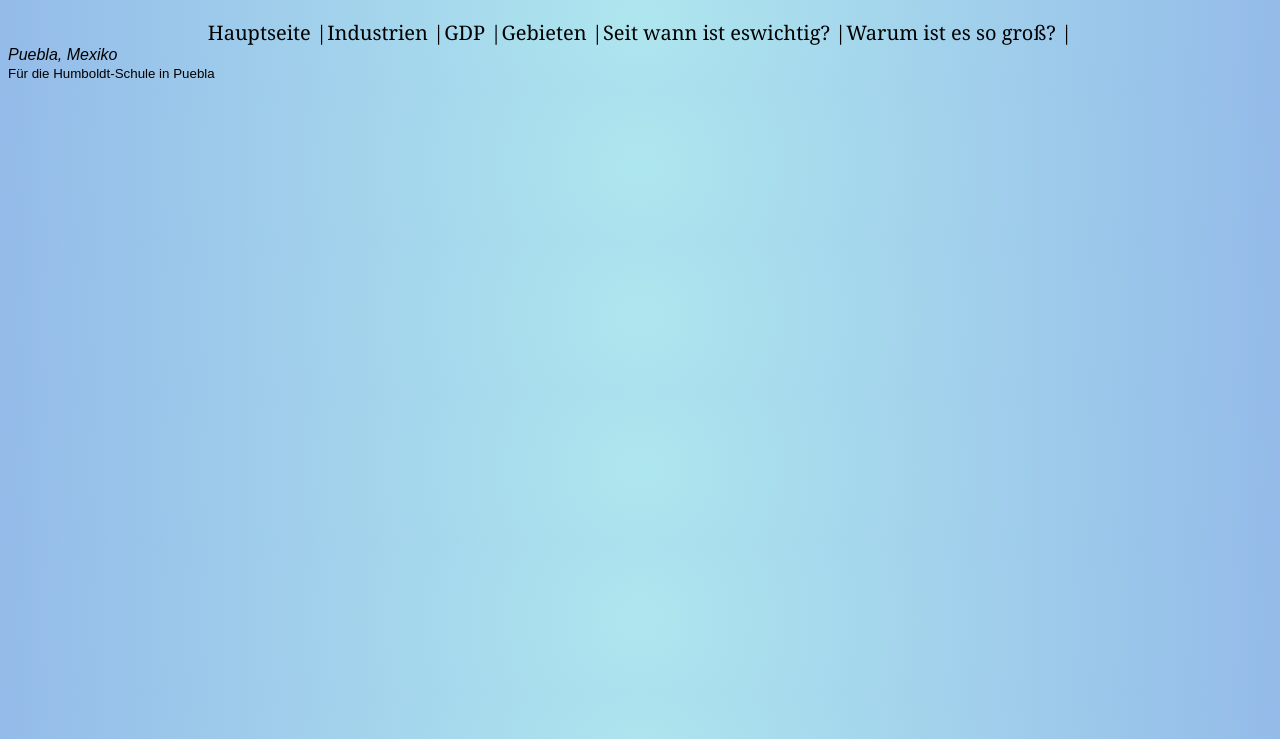
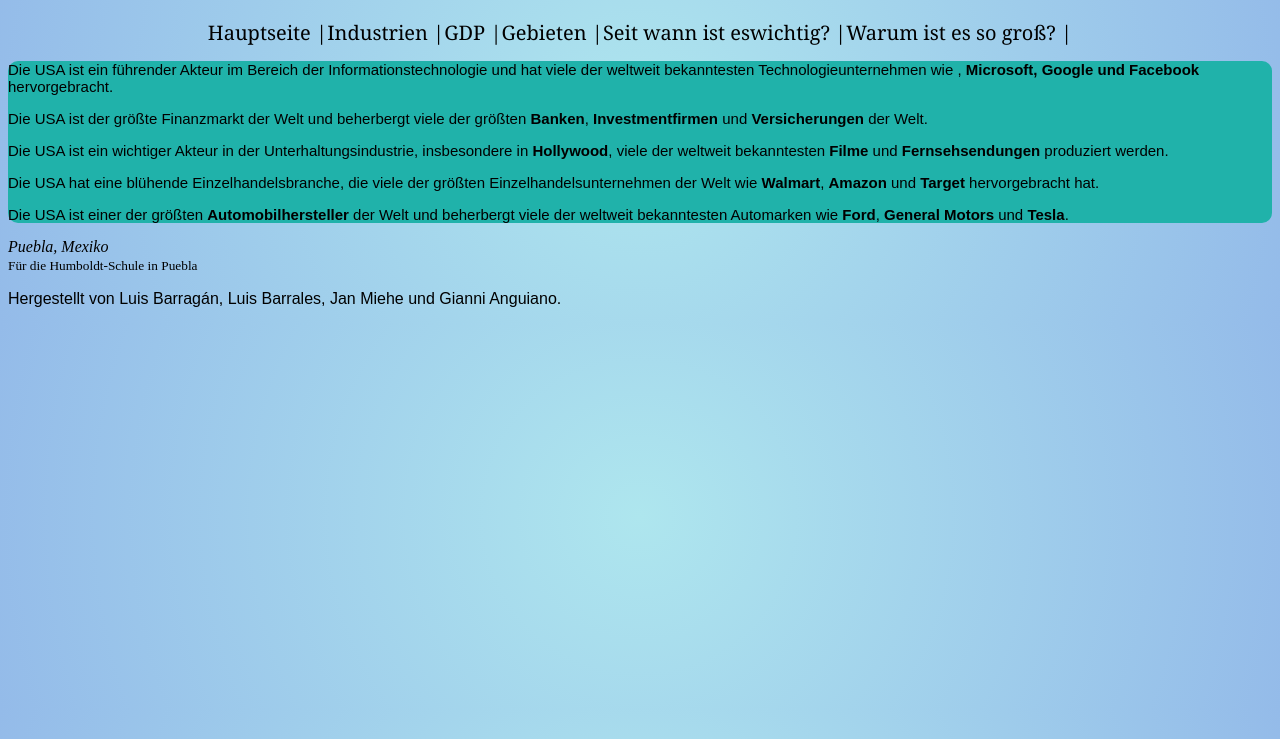
Before and after one commit to Corentfley/Infrastruktur_USA.github.io, a plain HTML site: page index.html in a window 1280 px wide. Shown: the part 61-800 px from the top of the page. Drawn offline with Linux system fonts and the light colour scheme.

Commit message:
Major changes.

```diff
--- a/index.html
+++ b/index.html
@@ -22,7 +22,21 @@
     <main>
         <section>
             <div class="WI">
-
+                  <p id="Industrie">
+                    Die USA ist ein führender Akteur im Bereich der Informationstechnologie und hat viele der weltweit bekanntesten Technologieunternehmen wie <wbr>, <b> Microsoft, Google und Facebook </b>hervorgebracht.
+                  </p>
+                  <p id="Finanzdienstleistungen">
+                    Die USA ist der größte Finanzmarkt der Welt und beherbergt viele der größten <b>Banken</b>, <b>Investmentfirmen</b> und <b>Versicherungen</b> der Welt.
+                  </p>
+                  <p id="Unterhaltung">
+                    Die USA ist ein wichtiger Akteur in der Unterhaltungsindustrie, insbesondere in <b>Hollywood</b>, <wbr> viele der weltweit bekanntesten <b>Filme</b> und <b>Fernsehsendungen</b> produziert werden.
+                  </p>
+                  <p id="Einzelhandel">
+                    Die USA hat eine blühende Einzelhandelsbranche, die viele der größten Einzelhandelsunternehmen der Welt wie <wbr> <b> Walmart</b>, <b>Amazon</b> und <b>Target</b> hervorgebracht hat.
+                  </p>
+                  <p id="Automobilindustrie">
+                    Die USA ist einer der größten <b>Automobilhersteller</b> der Welt <wbr> und beherbergt viele der weltweit bekanntesten Automarken wie <b>Ford</b>, <b>General Motors</b> und <b>Tesla</b>.
+                  </p>
             </div>
         </section>
         <section>
@@ -36,7 +50,17 @@
             </div>
         </section>
         <section>
-            <div class="">
+            <div class="Wichtig">
+
+            </div>
+        </section>
+        <section>
+            <div class="Seit-wann">
+
+            </div>
+        </section>
+        <section>
+            <div class="groß">
 
             </div>
         </section>
@@ -44,9 +68,12 @@
 
         </aside>
     </main>
-    <footer id="from">
+    <footer>
         <address>Puebla, Mexiko</address>
         <small><a href="https://colegio-humboldt.edu.mx/"_blank>Für die Humboldt-Schule in Puebla</a></small>
+        <p id="from">
+            Hergestellt von Luis Barragán, Luis Barrales, Jan Miehe und Gianni Anguiano.
+        </p>
     </footer>
 </body>
 </html>
--- a/styles.css
+++ b/styles.css
@@ -22,3 +22,9 @@
     display: flex;
     justify-content: center;
 }
+.WI{
+    font-family: sans-serif;
+    font-size: 15px;
+    background-color: lightseagreen;
+    border-radius: 10px;
+}
```
Also changed, not shown: images/tyler-casey-CkZF0-etxU8-unsplash.jpg (added).
